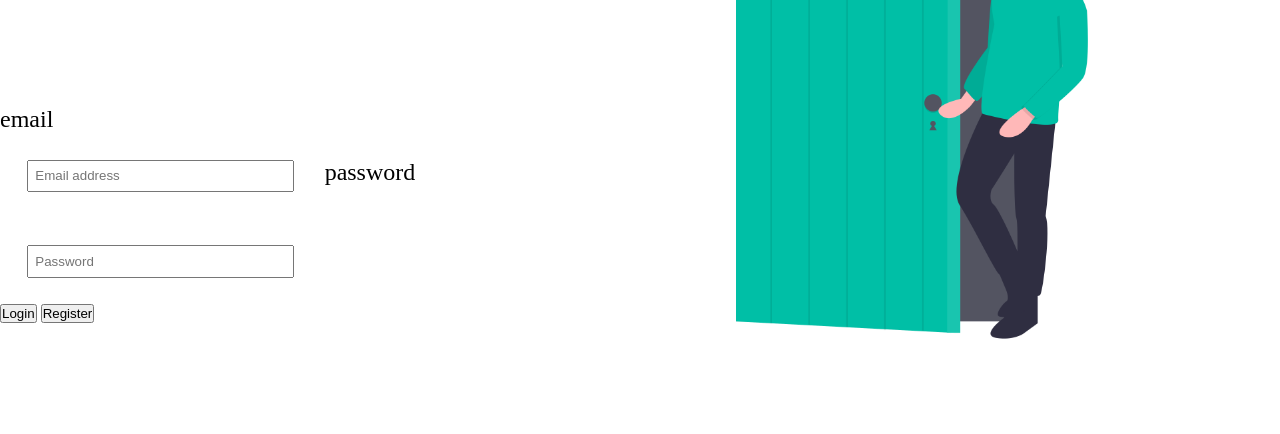
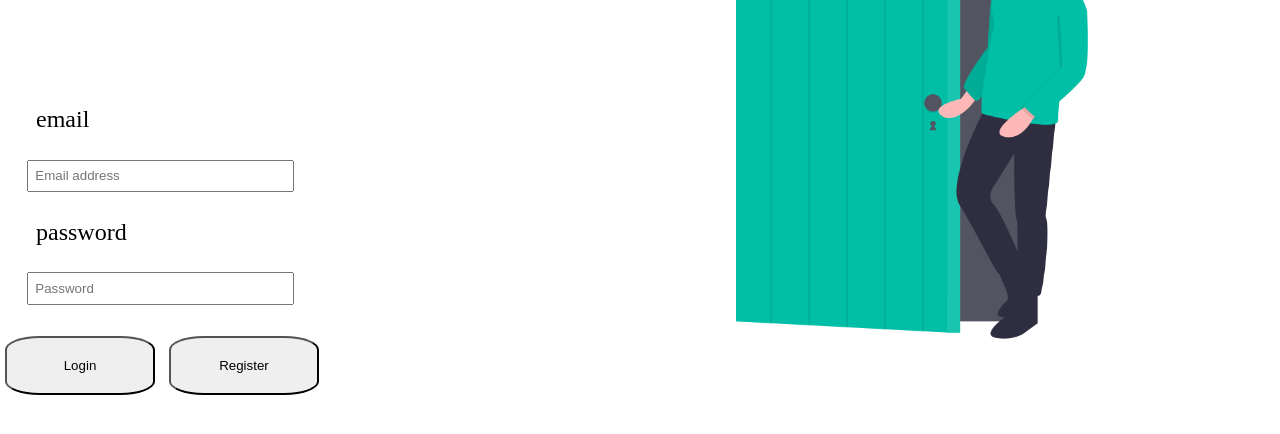
Before and after one commit to olaishola05/Grid-Login-Page, a plain HTML site: page index.html in a window 1280 px wide. Shown: the part 218-652 px from the top of the page. Drawn offline with Linux system fonts and the light colour scheme.

Commit message:
a little alteration on the index label and small design on the button

```diff
--- a/style.css
+++ b/style.css
@@ -19,7 +19,7 @@
 }
 label {
   font-size: 1.5em;
-  /* padding: 2em; */
+  padding: 1.5em;
 }
 img {
   width: 100%;
@@ -32,7 +32,11 @@ input {
   width: 250px;
 }
 .image {
-  background-color: cadetblue;
-  /* width: 50%; */
   height: 100px;
 }
+.btn {
+  border-radius: 23%;
+  padding: 1.5em;
+  width: 150px;
+  margin: 5px;
+}
```
Also changed, not shown: index.html (+1 -0 lines).
